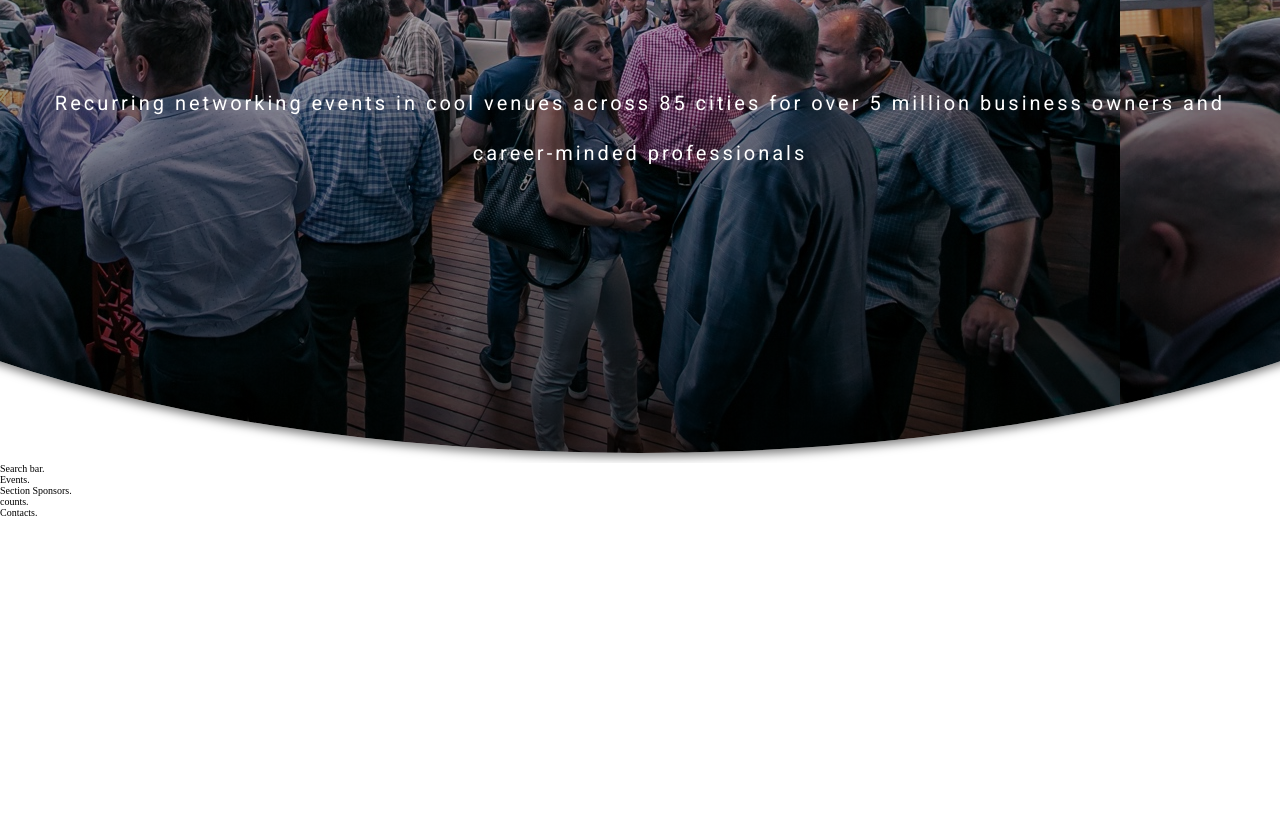
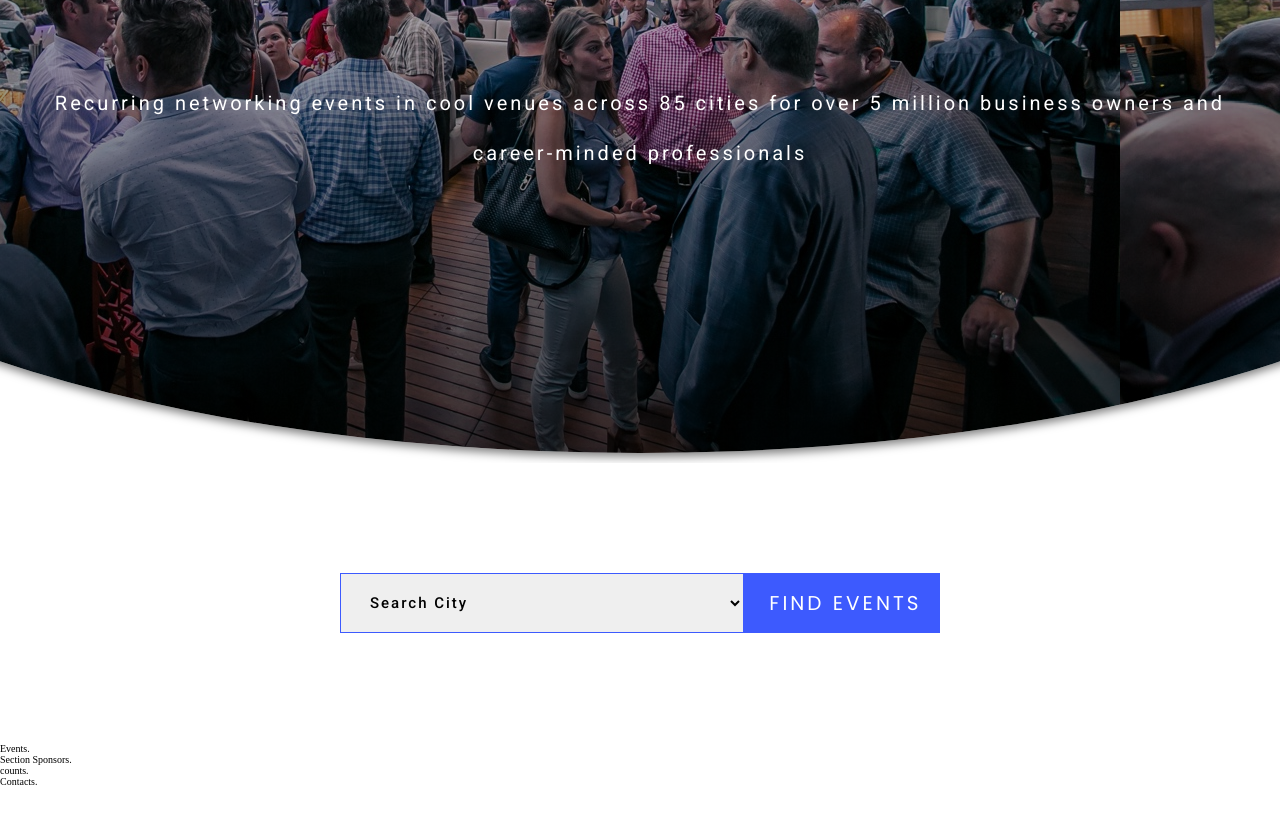
Before and after one commit to amit0805kumar/networkForNetwork, a plain HTML site: page index.html in a window 1280 px wide. Shown: the part 257-1080 px from the top of the page. Drawn offline with nearby package versions, Linux system fonts and the light colour scheme.

Commit message:
Button is ready

```diff
--- a/index.html
+++ b/index.html
@@ -38,7 +38,17 @@
         </div>
     </header>
     <section class="section-search">
-        Search bar.
+        <div class="search__block">
+            <select name="" id="" class="search__city">
+                <option value="">Search City</option>
+                <option value="">Akron</option>
+                <option value="">Albany</option>
+                <option value="">Boise</option>
+                <option value="">Boston</option>
+                <option value="">Denver</option>
+            </select>
+            <div class="search__button">Find Events</div>
+        </div>
     </section>
     <section class="section-events">
         Events.
--- /dev/null
+++ b/sass/component/searchbar.scss
@@ -0,0 +1,62 @@
+.search {
+
+    &__block {
+        display: flex;
+        align-items: center;
+        width: 60rem;
+        margin-left: 50%;
+        transform: translateX(-50%);
+        transition: all .3s;
+        &:hover{
+            box-shadow: 0 3px 6px rgba(0,0,0,0.16), 0 3px 6px rgba(0,0,0,0.23);
+        }
+    }
+    &__city {
+        width: 70%;
+        padding: 1.5rem 2.5rem;
+        align-self: stretch;
+        border: none;
+        border: 1px solid $color-primary;
+        font-size: 1.5rem;
+        letter-spacing: 2px;
+        font-family: 'Roboto', sans-serif;
+        font-weight: 500;
+        &:hover {
+            cursor: pointer;
+        }
+    }
+    &__button {
+        text-transform: uppercase;
+        font-size: 2rem;
+        letter-spacing: 3px;
+        background: $color-primary;
+        padding: 1.5rem 2.5rem;
+        white-space: nowrap;
+        font-family: 'Poppins', sans-serif;
+        color: $color-white;
+        transition: all .3s cubic-bezier(.87,.13,.83,.67);
+        overflow: hidden;
+        position: relative;
+        z-index: 1;
+        &::after {
+            content: '';
+            position: absolute;
+            width: 100%;
+            height: 100%;
+            background: $color-primary-dark;
+            left: 0;
+            top: 100%;
+            transition: all .3s cubic-bezier(.87,.13,.83,.67);
+            z-index: -1;
+        }
+        &:hover::after {
+            top: 0;
+
+        }
+        &:hover {
+            cursor: pointer;
+        }
+
+    }
+
+}
--- a/sass/main.scss
+++ b/sass/main.scss
@@ -10,3 +10,5 @@
 @import "layout/header.scss";
 @import "layout/footer.scss";
 @import "layout/navigation.scss";
+
+@import "component/searchbar.scss";
--- a/sass/pages/home.scss
+++ b/sass/pages/home.scss
@@ -0,0 +1,4 @@
+.section-search{
+    margin: 10rem 0;
+    padding: 1rem;
+}
```
Also changed, not shown: css/style.css, 1 other file.
